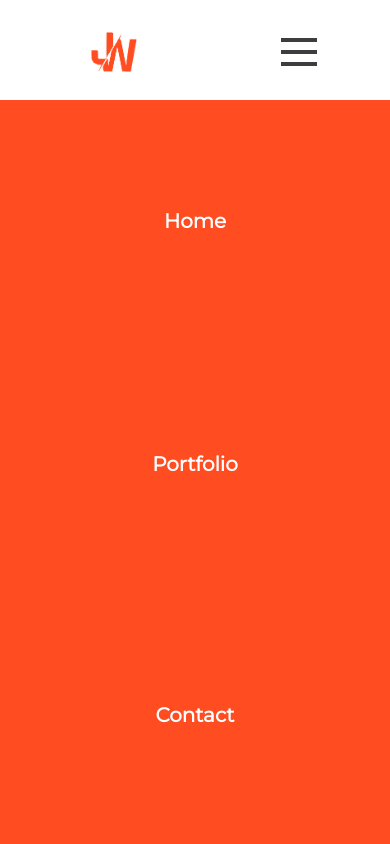
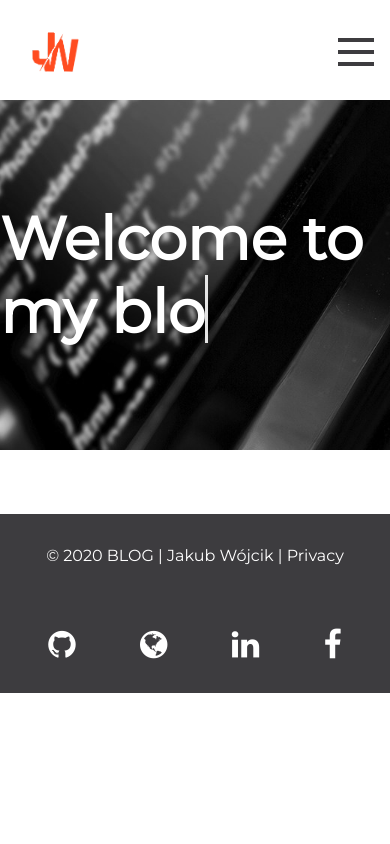
Before and after one commit to jacobwojcik/blog, a Django app: page / in a window 390 px wide. Run offline with Django 3.2, Linux system fonts and the light colour scheme; data that the repository does not hold is empty.

Commit message:
add mobile nav and RichTextField in Post model

```diff
--- a/blog/blog/settings.py
+++ b/blog/blog/settings.py
@@ -40,6 +40,7 @@
     'django.contrib.sessions',
     'django.contrib.messages',
     'django.contrib.staticfiles',
+    'ckeditor',
 ]
 
 MIDDLEWARE = [
--- a/blog/blogApp/models.py
+++ b/blog/blogApp/models.py
@@ -1,4 +1,5 @@
 from django.db import models
+from ckeditor.fields import RichTextField
 import os
 # Create your models here.
 
@@ -12,7 +13,7 @@
     post_author = models.CharField(max_length=50)
     post_title = models.CharField(max_length=50)
     post_image = models.ImageField(upload_to='post_images', null=True)
-    post_body = models.CharField(max_length=5000)
+    post_body = RichTextField()
     post_date = models.DateTimeField('date published')
 
     def ___str__(self):
--- a/blog/blogApp/static/posts/js/script.js
+++ b/blog/blogApp/static/posts/js/script.js
@@ -1,3 +1,14 @@
 const burger = document.querySelector(".burger");
 const navMenu = document.querySelector(".nav-menu");
-burger.addEventListener("click", () => navMenu.));
+burger.addEventListener("click", () => {
+  navMenu.classList.toggle("nav-active");
+  console.log("toggle");
+});
+const titleText = "Welcome to my blog";
+const titleBar = document.querySelector("#title-h1");
+let index = 0;
+const type = () => {
+  titleBar.textContent = titleText.slice(0, index);
+  index++;
+};
+setInterval(type, 350);
--- a/blog/blogApp/static/posts/postStyle.css
+++ b/blog/blogApp/static/posts/postStyle.css
@@ -25,7 +25,7 @@
   color: rgb(255, 76, 32);
 }
 .post-info > h3 {
-  width: auto;
+  width: 50%;
   padding: 7px;
   color: grey;
   border: 4px solid grey;
@@ -36,3 +36,6 @@
   padding: 2em 0;
   font-size: 24px;
 }
+.post-article > div > p {
+  margin: 1em 0;
+}
--- a/blog/blogApp/static/posts/style.css
+++ b/blog/blogApp/static/posts/style.css
@@ -39,6 +39,7 @@
   font-size: 20px;
   font-weight: bolder;
   width: 70%;
+  transition: 300ms ease-in-out;
 }
 header > nav > ul > a > li {
   border: 3px solid rgb(255, 76, 32);
@@ -54,7 +55,8 @@
 .burger {
   display: none;
   position: absolute;
-  right: 0;
+  width: auto;
+  right: 1em;
   cursor: pointer;
 }
 .burger > span {
@@ -62,15 +64,20 @@
   width: 36px;
   height: 4px;
   background-color: rgb(61, 60, 63);
-  margin: 8px;
+  margin: 8px 0;
   display: block;
   transition: 500ms;
+}
+.nav-active {
+  transition: 300ms ease-in-out;
+  transform: translateX(0);
 }
 
 .title-bar {
   padding-top: 100px;
   width: 100%;
   height: 450px;
+  position: relative;
   background-image: url("./images/titlebar.jpg");
   -webkit-filter: grayscale(100%); /* Safari 6.0 - 9.0 */
   -webkit-background-size: cover;
@@ -78,7 +85,6 @@
   -o-background-size: cover;
   background-size: cover;
   filter: grayscale(100%);
-
   object-fit: cover;
   object-position: center;
   display: flex;
@@ -87,6 +93,25 @@
   color: white;
   font-size: 40px;
   font-weight: bolder;
+}
+#title-h1 {
+  font-weight: bold;
+}
+#title-h1::after {
+  content: "";
+  position: absolute;
+  width: 3px;
+  height: 15%;
+  background-color: white;
+  animation: blink 1s infinite;
+}
+@keyframes blink {
+  0% {
+    opacity: 0;
+  }
+  100% {
+    opacity: 1;
+  }
 }
 
 .posts-outer {
@@ -153,11 +178,14 @@
 .post-date {
   z-index: 5;
 }
-.post-body > p {
+.post-body > p:nth-of-type(2) {
   overflow: hidden;
   display: -webkit-box;
   -webkit-box-orient: vertical;
   -webkit-line-clamp: 3;
+}
+.post-body > p {
+  display: none;
 }
 
 footer {
@@ -191,6 +219,9 @@
 }
 
 @media screen and (max-width: 768px) {
+  header nav {
+    margin: 0;
+  }
   header > nav > ul {
     position: absolute;
     left: 0;
@@ -199,8 +230,8 @@
     width: 100%;
     height: calc(100vh - 100px);
     color: white;
-    /* transform: translateX(100%); */
-    transition: 400ms;
+    transform: translateX(100%);
+
     display: flex;
     flex-flow: column;
     align-items: center;
--- a/blog/blogApp/templates/posts/base.html
+++ b/blog/blogApp/templates/posts/base.html
@@ -42,7 +42,7 @@
   <body>
     <header>
       <nav>
-        <img src="{% static 'posts/images/logoJW2.png' %}" />
+        <img src="{% static 'posts/images/logoJW.png' %}" />
 
         <ul class="nav-menu">
           <li>
--- a/blog/blogApp/templates/posts/index.html
+++ b/blog/blogApp/templates/posts/index.html
@@ -1,6 +1,6 @@
 {% extends "posts/base.html" %} {% block content %}
 <section class="title-bar">
-  <h1>Welcome to my blog</h1>
+  <h1 id="title-h1"></h1>
 </section>
 <main>
   <div class="posts-outer">
@@ -17,7 +17,7 @@
           </h1>
         </div>
         <div class="post-body">
-          <p>{{ post.post_body }}</p>
+          <p>{{post.post_body | safe}}</p>
         </div>
         <div class="post-date">
           <small>{{ post.post_date }}</small>
--- a/blog/blogApp/templates/posts/post.html
+++ b/blog/blogApp/templates/posts/post.html
@@ -13,9 +13,7 @@
     </div>
   </div>
   <div class="post-article">
-    <div>
-      <p>{{post.post_body}}</p>
-    </div>
+    <div>{{post.post_body | safe}}</div>
   </div>
 </section>
 
```
Also changed, not shown: blog/blogApp/migrations/0005_auto_20200915_1106.py (added), blog/blogApp/migrations/0006_auto_20200915_1124.py (added), blog/blogApp/static/posts/images/coding.jpeg (deleted), blog/blogApp/static/posts/images/exa.jpg (deleted), blog/blogApp/static/posts/images/logoJW.png, blog/blogApp/static/posts/images/logoJW2.png (deleted), blog/blogApp/static/posts/images/titlebar.jpeg (deleted), blog/blogApp/static/posts/images/titlebar.png (deleted), 2 other files.
